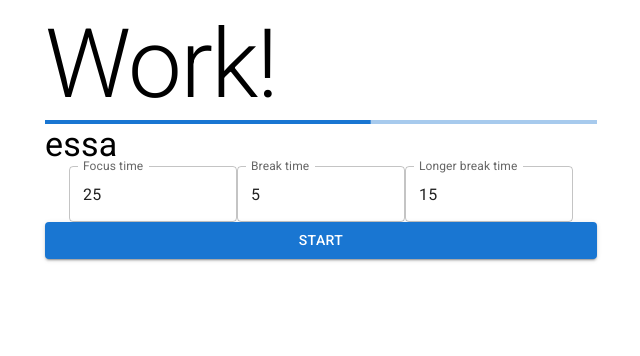
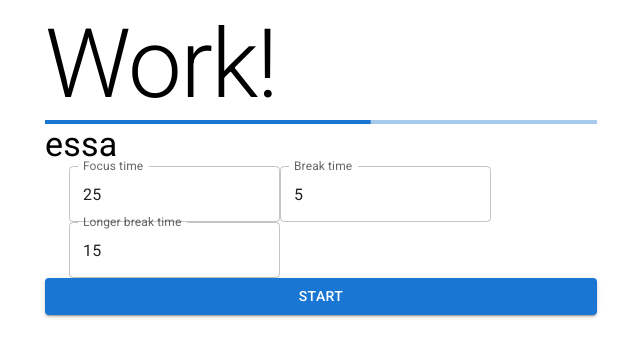
Before and after one commit to pjwegiel/pomodoro, a React (Create React App) app: page / in a window 1280 px wide. Shown: the top 356 px of the page, without its empty margins (319-959 px from the left). Built offline with nearby package versions, Linux system fonts and the light colour scheme.

Commit message:
added spacing between components

```diff
--- a/src/App.tsx
+++ b/src/App.tsx
@@ -1,4 +1,5 @@
 import { Container } from '@mui/material'
+import { makeStyles } from '@mui/styles'
 import { ProgressBar } from './Components/ProgressBar/ProgressBar'
 import { Form } from './Components/Form/Form'
 
@@ -10,9 +11,19 @@ import { Form } from './Components/Form/Form'
 
 // counter of past intervals
 
+const useStyles = makeStyles({
+    container: {
+        display: 'flex',
+        flexDirection: 'column',
+        width: '100%',
+        gap: '3vh',
+    },
+})
+
 function App() {
+    const classes = useStyles()
     return (
-        <Container maxWidth="sm">
+        <Container className={classes.container} maxWidth="sm">
             <ProgressBar />
             <Form />
         </Container>
```
Also changed, not shown: .eslintrc.json.
